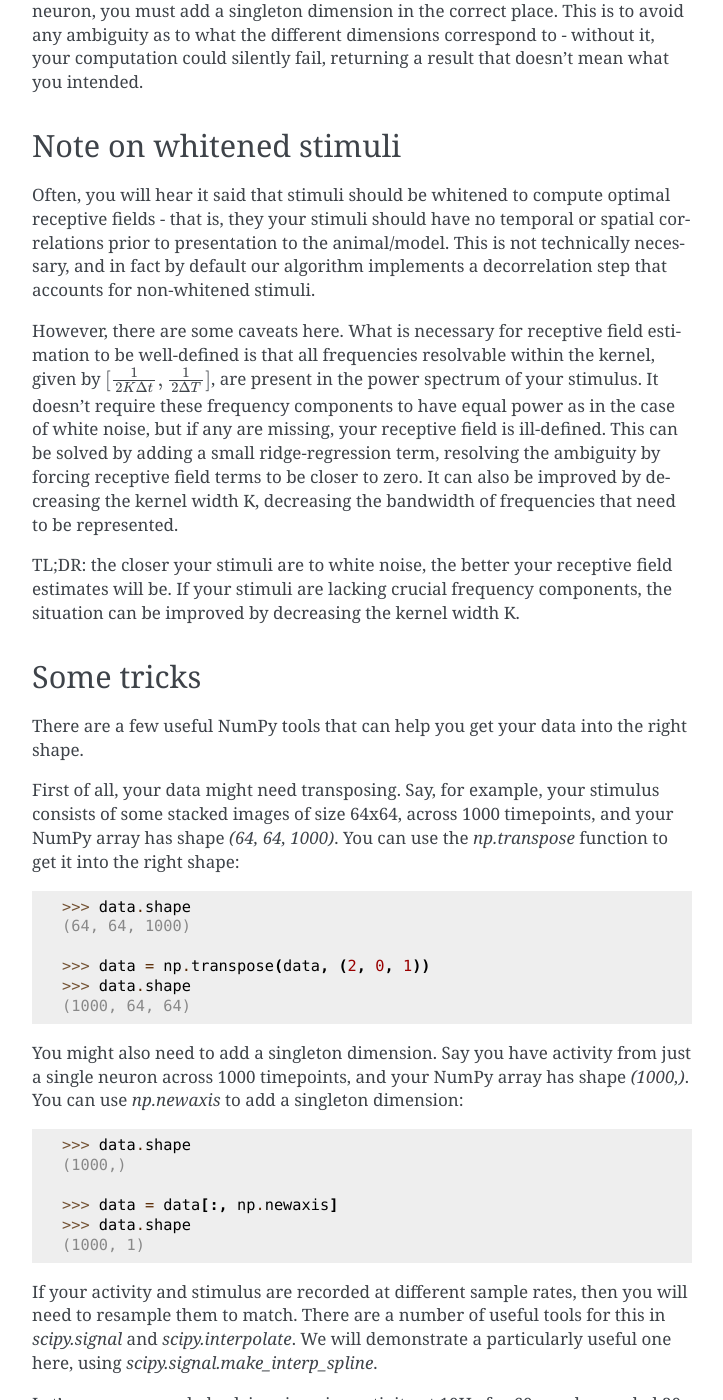
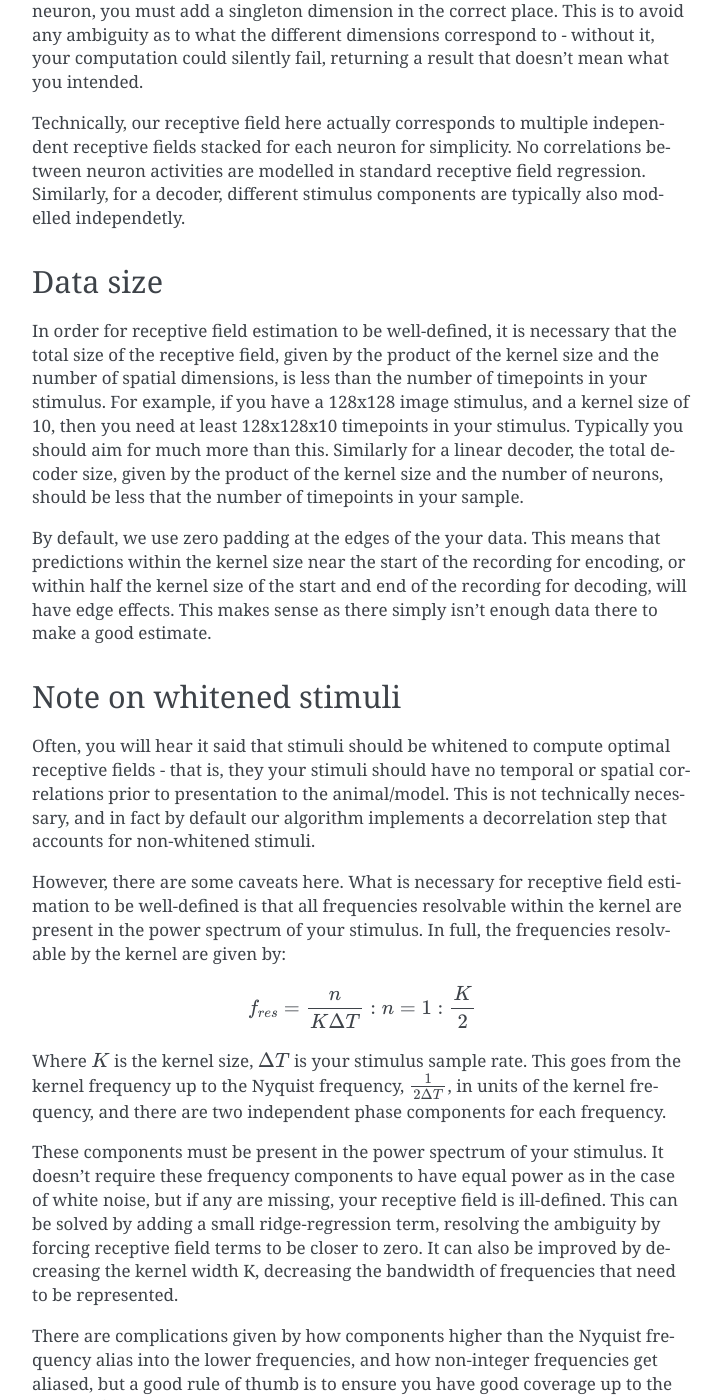
Before and after one commit to rory-bedford/ReceptiViz, a Sphinx documentation site: the page built from docs/data_prep.rst, in a window 1280 px wide and 1400 px high, scrolled down 948 px. Shown: the whole window, without its empty margins (388-1111 px from the left). Built offline with Sphinx 7.4.7, drawn with Linux system fonts in a browser that asks for light colours; some of the changed text lies outside the part shown.

Commit message:
:memo: Usage docs update

```diff
--- a/docs/data_prep.rst
+++ b/docs/data_prep.rst
@@ -32,14 +32,33 @@
 
 Where `kernel_size` is the number of timepoints in the receptive field or decoder kernel, and `*spatial_dims` are any spatial dimensions (e.g. height and width for images). Note that we strictly require at least one spatial dimension and one neuron - if your stimulus data is a scalar value, or if you have activity from only one neuron, you must add a singleton dimension in the correct place. This is to avoid any ambiguity as to what the different dimensions correspond to - without it, your computation could silently fail, returning a result that doesn't mean what you intended.
 
+Technically, our receptive field here actually corresponds to multiple independent receptive fields stacked for each neuron for simplicity. No correlations between neuron activities are modelled in standard receptive field regression. Similarly, for a decoder, different stimulus components are typically also modelled independetly.
+
+Data size
+---------
+
+In order for receptive field estimation to be well-defined, it is necessary that the total size of the receptive field, given by the product of the kernel size and the number of spatial dimensions, is less than the number of timepoints in your stimulus. For example, if you have a 128x128 image stimulus, and a kernel size of 10, then you need at least 128x128x10 timepoints in your stimulus. Typically you should aim for much more than this. Similarly for a linear decoder, the total decoder size, given by the product of the kernel size and the number of neurons, should be less that the number of timepoints in your sample.
+
+By default, we use zero padding at the edges of the your data. This means that predictions within the kernel size near the start of the recording for encoding, or within half the kernel size of the start and end of the recording for decoding, will have edge effects. This makes sense as there simply isn't enough data there to make a good estimate.
+
 Note on whitened stimuli
 ------------------------
 
 Often, you will hear it said that stimuli should be whitened to compute optimal receptive fields - that is, they your stimuli should have no temporal or spatial correlations prior to presentation to the animal/model. This is not technically necessary, and in fact by default our algorithm implements a decorrelation step that accounts for non-whitened stimuli.
 
-However, there are some caveats here. What is necessary for receptive field estimation to be well-defined is that all frequencies resolvable within the kernel, given by :math:`[\frac{1}{2K\Delta t},\frac{1}{2\Delta T}]`, are present in the power spectrum of your stimulus. It doesn't require these frequency components to have equal power as in the case of white noise, but if any are missing, your receptive field is ill-defined. This can be solved by adding a small ridge-regression term, resolving the ambiguity by forcing receptive field terms to be closer to zero. It can also be improved by decreasing the kernel width K, decreasing the bandwidth of frequencies that need to be represented.
+However, there are some caveats here. What is necessary for receptive field estimation to be well-defined is that all frequencies resolvable within the kernel are present in the power spectrum of your stimulus. In full, the frequencies resolvable by the kernel are given by:
 
-TL;DR: the closer your stimuli are to white noise, the better your receptive field estimates will be. If your stimuli are lacking crucial frequency components, the situation can be improved by decreasing the kernel width K.
+.. math::
+
+	f_{res} = \frac{n}{K\Delta T}: n=1:\frac{K}{2}
+
+Where :math:`K` is the kernel size, :math:`\Delta T` is your stimulus sample rate. This goes from the kernel frequency up to the Nyquist frequency, :math:`\frac{1}{2\Delta T}`, in units of the kernel frequency, and there are two independent phase components for each frequency.
+
+These components must be present in the power spectrum of your stimulus. It doesn't require these frequency components to have equal power as in the case of white noise, but if any are missing, your receptive field is ill-defined. This can be solved by adding a small ridge-regression term, resolving the ambiguity by forcing receptive field terms to be closer to zero. It can also be improved by decreasing the kernel width K, decreasing the bandwidth of frequencies that need to be represented.
+
+There are complications given by how components higher than the Nyquist frequency alias into the lower frequencies, and how non-integer frequencies get aliased, but a good rule of thumb is to ensure you have good coverage up to the Nyquist frequency.
+
+**TL;DR:** the closer your stimuli are to white noise, the better your receptive field estimates will be. You need to ensure your stimulus has good frequency coverage, meaning monotone signals will fail. If your stimuli are lacking crucial frequency components, the situation can be improved by decreasing the kernel width K.
 
 Some tricks
 -----------
--- a/docs/usage.rst
+++ b/docs/usage.rst
@@ -47,3 +47,9 @@
 - **X/Y-axes:** Two chosen dimensions of the array
 
 This interactive visualization helps you explore the shape and structure of your data in 3D space.
+
+Note that some arrays have too many dimensions to visualize in 3D. In this case, you have to select two axes to act as the X/Y-axes, and select a slice through the other axes to view. This is made easy with our axes and slice selection widgets. Additionally, for very large arrays, you can reduce the range of values on the X/Y-axes.
+
+Some clarification here might help: in general, receptive fields can have both temporal and spatial components - a given visual neuron, for example, might respond to a centre-surround spatial receptive field, with a biphasic temporal component, where the centre-surround values have different signs at different times in the tim window prior to the neuron response. Additionally, within Receptual, we stack receptive fields for multiple neurons together.
+
+Within the visualizer, you might want to view the spatial structure of this receptive field. To do this, you should select the two spatial axes, and you will clearly see the centre-surround structure of the receptive field. You can then change the kernel timestamp at which you are vieiwng the receptive field, to see how this structure changes throughout the kernel window up to the response time, and you can change the neuron to compare different neurons' receptive fields.
```
Also changed, not shown: TODO.md (+4 -1 lines).
